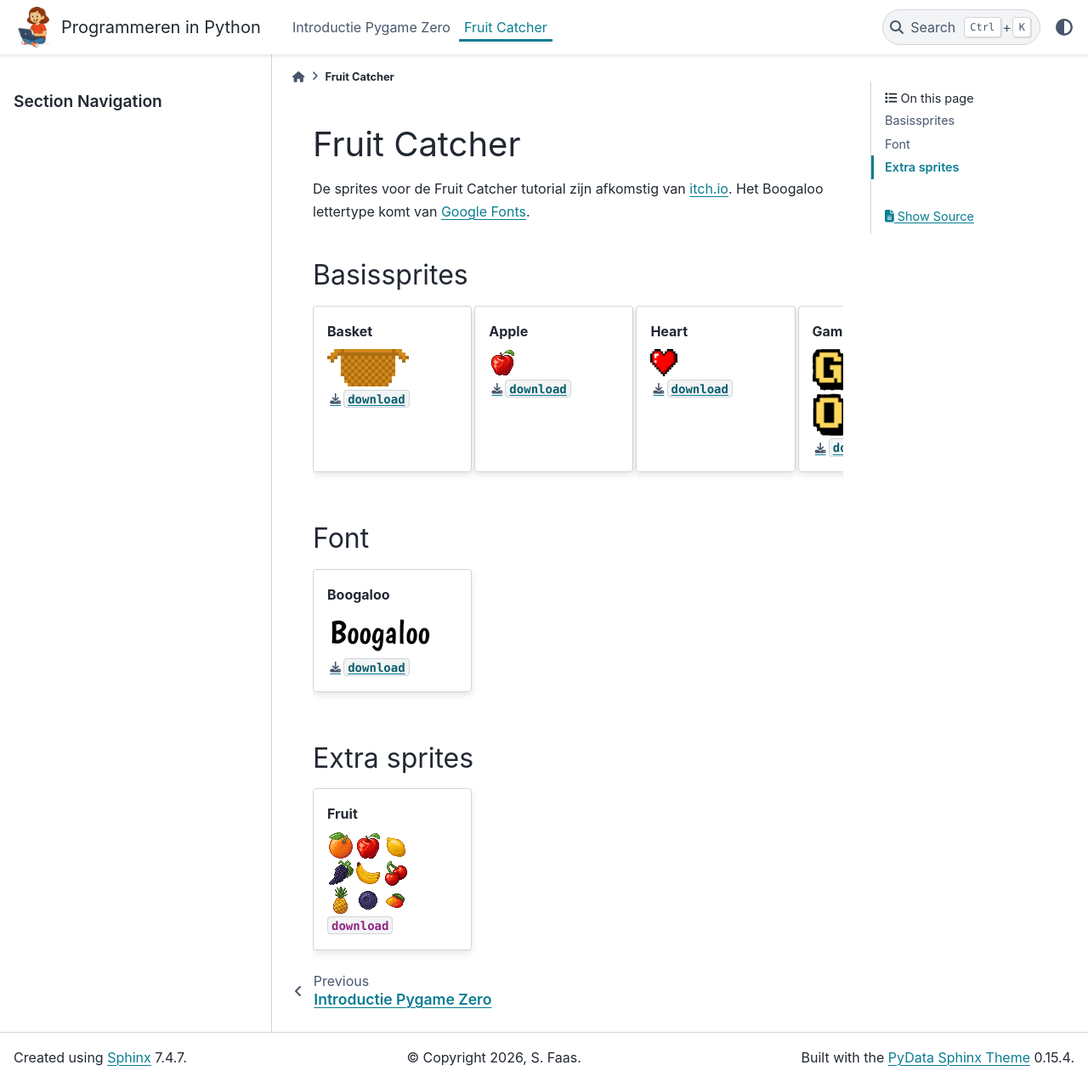
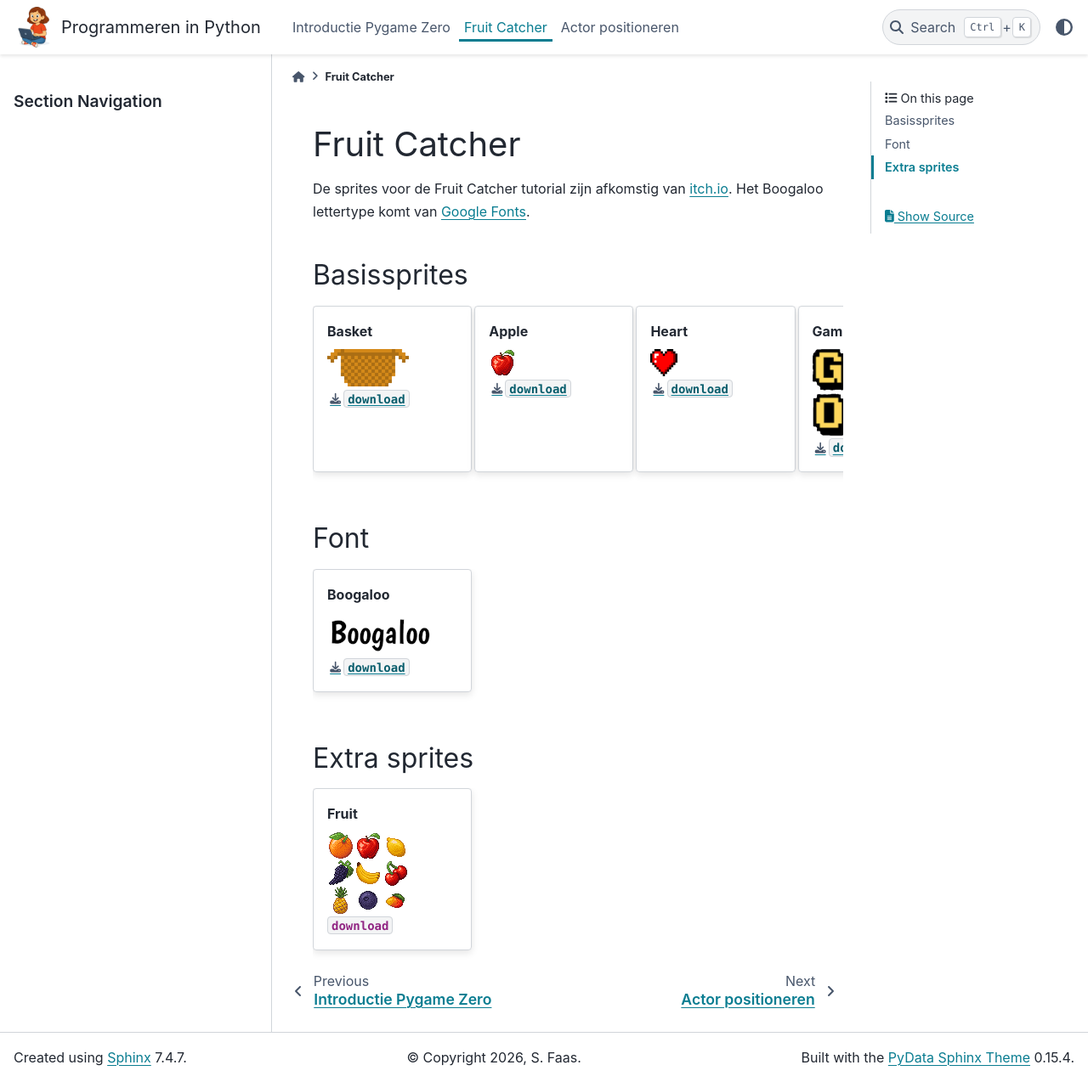
Before and after one commit to meneerfaas/meneerfaas.github.io, a Sphinx documentation site: the page built from doc/02_fruit_catcher/fruitcatcher.rst, in a window 1280 px wide and 1274 px high. Shown: the whole window at 85% size. Built offline with Sphinx 7.4.7 and the PyData theme 0.15.4, drawn with Linux system fonts in a browser that asks for light colours.

Commit message:
Added Actor Positioning

```diff
--- a/doc/index.rst
+++ b/doc/index.rst
@@ -15,3 +15,4 @@ Op deze pagina vind je de *assets* die nodig zijn voor de Pygame Zero projecten
 
    01_pygame_zero_intro/pygame_zero_intro
    02_fruit_catcher/fruitcatcher
+   03_actor_positioning/actor_positioning
```
